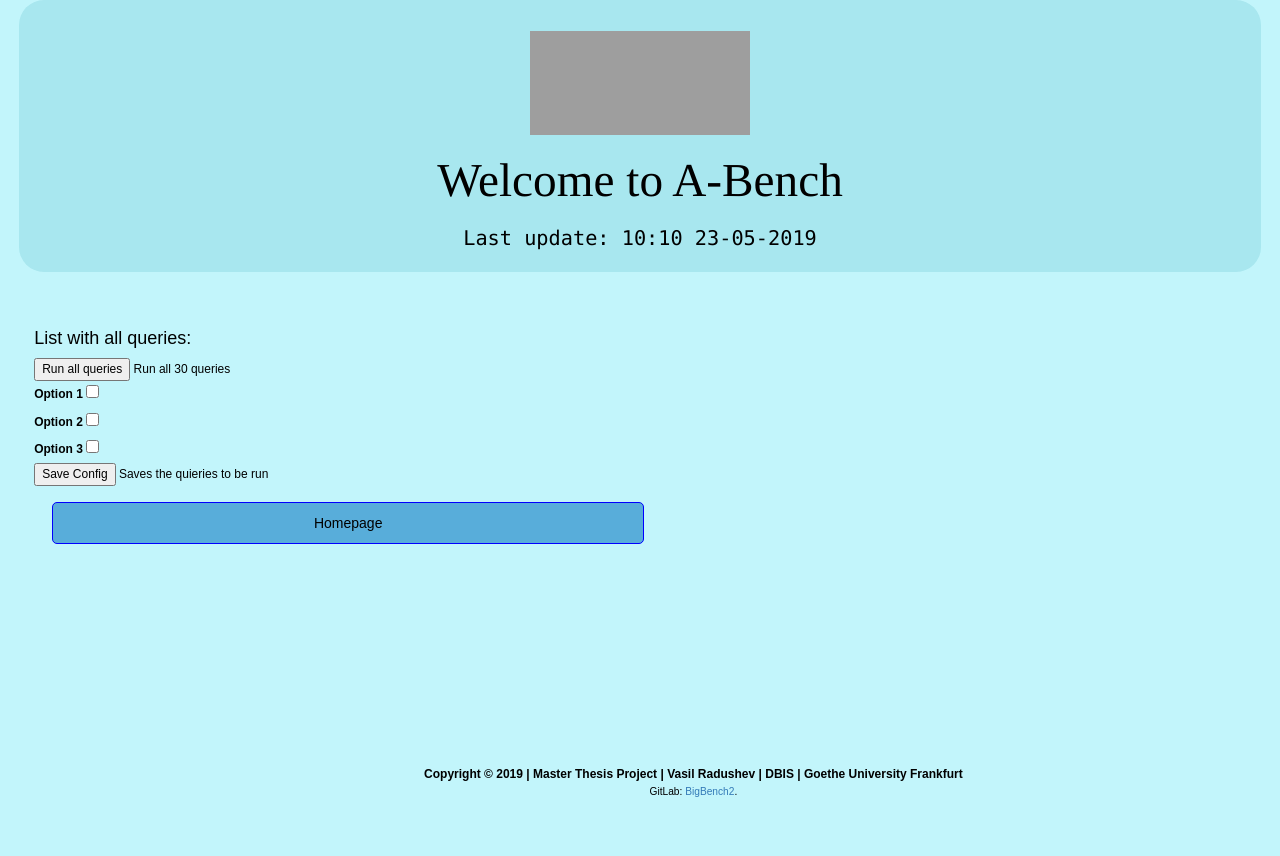
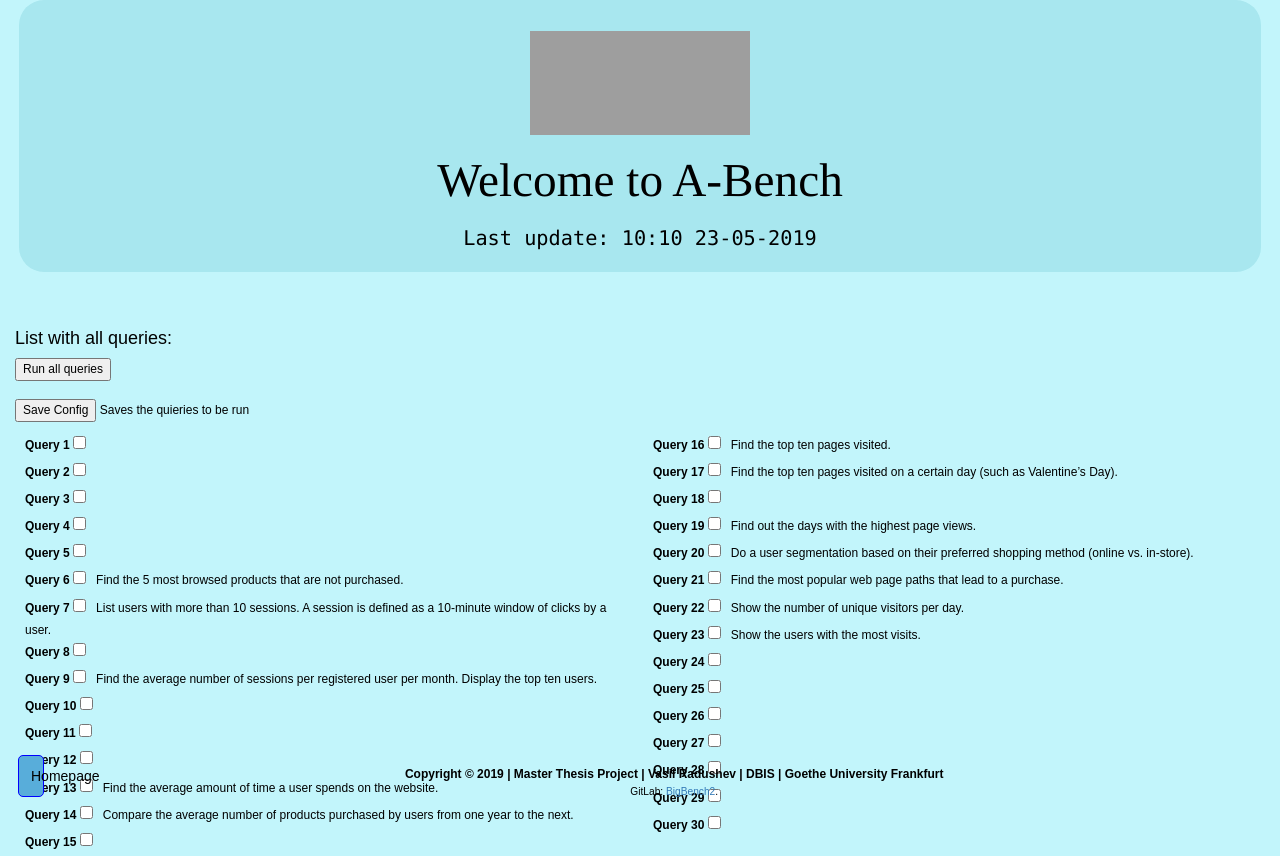
Before and after one commit to o7ka4aln1ka/abench-management-console, a Flask app: page /config/ in a window 1280 px wide. Before the commit the page ends 797 px from the top, so only its background shows below. Run offline with Flask 2, Linux system fonts and the light colour scheme; parts of the project's set-up code (start-up, migrations or seed data) failed here and were passed over; some libraries are stand-ins or nearby versions; grey boxes are pictures that could not be loaded.

Commit message:
added all 30 queries added new styles-config.css

```diff
--- /dev/null
+++ b/A-Bench-Dashboard/static/css/styles-config.css
@@ -0,0 +1,136 @@
+/* background color and font */
+
+body {
+    background-color: #C2F5FB;
+    font-family: arial;
+    font-size: 150%;
+}
+
+h1 {
+    font-family: times;
+    color: black;
+    font-size: 350%;
+}
+
+h2 {
+    color: black;
+    font-size: 150%;
+}
+
+h3,
+h4,
+h5 {
+    align: center;
+    color: black;
+    font-size: 20px;
+}
+
+code {
+    background: #A8E7EF;
+    border-radius: 25px;
+    display: block;
+    padding: 12px 12px;
+    text-align: center;
+}
+
+header,
+section-left,
+section-right,
+footer {
+    margin: 0 1.5% 24px 1.5%;
+}
+
+section-left {
+    float: left;
+    width: 50%;
+}
+
+section-right {
+    float: right;
+    font-size: 10px;
+    float: left;
+    width: 100%;
+}
+
+.alignright {
+  float:right;
+}
+/* #file-contents {
+  width: 100%;
+  height: 20em;
+} */
+
+footer {
+    clear: both;
+    margin-bottom: 0;
+    position: relative;
+}
+
+/* colums settings */
+/* Create three equal columns that floats next to each other */
+.column {
+    float: left;
+    width: 79%;
+    padding: 10px;
+    height: 200px;
+    margin: 0 auto;
+}
+/* Create three equal columns that floats next to each other */
+/* .column-left {
+    float: left;
+    width: 40%;
+    padding: 10px;
+    height: 550px;
+} */
+
+.column-center {
+    display: inline-block;
+    width: 28%;
+    padding: 10px;
+    height: 400px;
+}
+/* .column-right {
+    float: left;
+    width: 15%;
+    padding: 10px;
+    height: 550px;
+} */
+
+.column-config {
+  float: left;
+  width: 50%;
+  padding: 10px;
+  height: 300px;
+}
+/* buttons settings */
+.btn-primary {
+  border-radius: 5px;
+  background-color: #A8E7EF;
+  position:absolute;
+  bottom:0;
+}
+
+.btn-primary:hover {
+  background-color: #A8E7EF;
+}
+
+.button {
+    background-color: #58ADDA;
+    border-radius: 5px;
+    border: 1px solid blue;
+    color: black;
+    padding: 10px 12px;
+    text-align: center;
+    text-decoration: none;
+    font-size: 14px;
+    cursor: pointer;
+    width: 100%;
+    display: inline-block;
+    margin: 3px;
+    position:absolute;
+    bottom:0;
+}
+
+.btn-primary .button:hover {
+    background-color: #17A3ED;
+}
--- a/A-Bench-Dashboard/templates/config.html
+++ b/A-Bench-Dashboard/templates/config.html
@@ -6,7 +6,7 @@
     <meta charset="utf-8">
     <meta name="viewport" content="width=device-width, initial-scale=1">
     <link rel="stylesheet" href="https://maxcdn.bootstrapcdn.com/bootstrap/3.4.0/css/bootstrap.min.css">
-    <link rel="stylesheet" href="{{ url_for('static', filename='css/styles.css') }}">
+    <link rel="stylesheet" href="{{ url_for('static', filename='css/styles-config.css') }}">
 </head>
 
 <header>
@@ -20,13 +20,14 @@
     </code>
 </header>
 
-<section-left>
-    <!-- <code> -->
 <div class="btn-queries">
+  <div class="btn-primary">
+    <button id="home" class="button" onclick="self.location.href='http://127.0.0.1:5000/'">Homepage</button>
+  </div>
     <h2>List with all queries: </h2>
-        <div>
+    <!-- <div> -->
         <button id="config_txt" class="btn-queries" onclick="self.location.href='http://127.0.0.1:5000/set_env_var_all_queries'; changeColor()">Run all queries</button>
-            Run all 30 queries
+        <!-- Run all 30 queries -->
         <br>
         <script>
             function changeColor() {
@@ -64,52 +65,155 @@
                 border-style: solid;
             }
         </style>
-            <!-- • Q6 : Find the 5 most browsed products that are not purchased. <br>
-    • Q7 : List users with more than 10 sessions. A session is defined as a 10-minute window of clicks by a user. <br>
-    • Q9 : Find the average number of sessions per registered user per month. Display the top ten users. <br>
-    • Q13 : Find the average amount of time a user spends on the website. <br>
-    • Q14 : Compare the average number of products purchased by users from one year to the next. <br>
-    • Q16 : Find the top ten pages visited. <br>
-    • Q17 : Find the top ten pages visited on a certain day (such as Valentine’s Day). <br>
-    • Q19 : Find out the days with the highest page views. <br>
-    • Q20 : Do a user segmentation based on their preferred shopping method (online vs. in-store). <br>
-    • Q21 : Find the most popular web page paths that lead to a purchase. <br>
-    • Q22 : Show the number of unique visitors per day. <br>
-    • Q23 : Show the users with the most visits. <br>
-
-        </div>
-    </div>
-    <! </code> -->
-
-            <!-- <input type="text" placeholder="Type something here" /> -->
 
         <body>
-                  <form action="/set_env_var/" method="post">
           <div>
-                        <label for="option1">Option 1</label>
-                        <input type="checkbox" id="option1" name="1">
-                    </div>
-                    <div>
-                        <label for="option2">Option 2</label>
-                        <input type="checkbox" id="option2" name="2">
-                    </div>
-                    <div>
-                        <label for="option3">Option 3</label>
-                        <input type="checkbox" id="option3" name="30">
-                    </div>
-                    <!-- <button>Check All</button> -->
-                    <div>
+            <br>
             <button id="config_txt" class="btn-queries">Save Config</button>
             <!-- <button id="config_txt" class="btn-queries" onclick="self.location.href='http://127.0.0.1:5000/set_env_var'; changeColor()">Save Config</button> -->
             Saves the quieries to be run
             <br>
+          </div>
+            <div class="column-config">
+                <form action="/set_env_var/" method="post">
+                    <div>
+                        <label for="option1">Query 1</label>
+                        <input type="checkbox" id="option1" name="1">
+                    </div>
+                    <div>
+                        <label for="option2">Query 2</label>
+                        <input type="checkbox" id="option2" name="2">
+                    </div>
+                    <div>
+                        <label for="option3">Query 3</label>
+                        <input type="checkbox" id="option3" name="3">
+                    </div>
+                    <div>
+                        <label for="option4">Query 4</label>
+                        <input type="checkbox" id="option4" name="4">
+                    </div>
+                    <div>
+                        <label for="option5">Query 5</label>
+                        <input type="checkbox" id="option5" name="5">
+                    </div>
+                    <div>
+                        <label for="option6">Query 6</label>
+                        <input type="checkbox" id="option6" name="6"> &nbsp; Find the 5 most browsed products that are not purchased.
+                    </div>
+                    <div>
+                        <label for="option7">Query 7</label>
+                        <input type="checkbox" id="option7" name="7"> &nbsp; List users with more than 10 sessions. A session is defined as a 10-minute window of clicks by a user.
+                    </div>
+                    <div>
+                        <label for="option8">Query 8</label>
+                        <input type="checkbox" id="option8" name="8">
+                    </div>
+                    <div>
+                        <label for="option9">Query 9</label>
+                        <input type="checkbox" id="option9" name="9"> &nbsp; Find the average number of sessions per registered user per month. Display the top ten users.
+                    </div>
+                    <div>
+                        <label for="option10">Query 10</label>
+                        <input type="checkbox" id="option10" name="10">
+                    </div>
+                    <div>
+                        <label for="option11">Query 11</label>
+                        <input type="checkbox" id="option11" name="11">
+                    </div>
+                    <div>
+                        <label for="option12">Query 12</label>
+                        <input type="checkbox" id="option12" name="12">
+                    </div>
+                    <div>
+                        <label for="option13">Query 13</label>
+                        <input type="checkbox" id="option13" name="13">
+                        &nbsp; Find the average amount of time a user spends on the website.
+                    </div>
+                    <div>
+                        <label for="option14">Query 14</label>
+                        <input type="checkbox" id="option14" name="14">
+                        &nbsp; Compare the average number of products purchased by users from one year to the next.
+                    </div>
+                    <div>
+                        <label for="option15">Query 15</label>
+                        <input type="checkbox" id="option15" name="15">
+                    </div>
+            </div>
+            <div class="column-config">
+                <div>
+                    <label for="option16">Query 16</label>
+                    <input type="checkbox" id="option16" name="16">
+                    &nbsp; Find the top ten pages visited.
+                </div>
+                <div>
+                    <label for="option17">Query 17</label>
+                    <input type="checkbox" id="option17" name="17">
+                    &nbsp; Find the top ten pages visited on a certain day (such as Valentine’s Day).
+                </div>
+                <div>
+                    <label for="option18">Query 18</label>
+                    <input type="checkbox" id="option18" name="18">
+                </div>
+                <div>
+                    <label for="option19">Query 19</label>
+                    <input type="checkbox" id="option19" name="19">
+                    &nbsp; Find out the days with the highest page views.
+                </div>
+                <div>
+                    <label for="option20">Query 20</label>
+                    <input type="checkbox" id="option20" name="20">
+                    &nbsp; Do a user segmentation based on their preferred shopping method (online vs. in-store).
+                </div>
+                <div>
+                    <label for="option21">Query 21</label>
+                    <input type="checkbox" id="option21" name="21">
+                    &nbsp; Find the most popular web page paths that lead to a purchase.
+                </div>
+                <div>
+                    <label for="option22">Query 22</label>
+                    <input type="checkbox" id="option22" name="22">
+                    &nbsp; Show the number of unique visitors per day.
+                </div>
+                <div>
+                    <label for="option23">Query 23</label>
+                    <input type="checkbox" id="option23" name="23">
+                    &nbsp; Show the users with the most visits.
+                </div>
+                <div>
+                    <label for="option24">Query 24</label>
+                    <input type="checkbox" id="option24" name="24">
+                </div>
+                <div>
+                    <label for="option25">Query 25</label>
+                    <input type="checkbox" id="option25" name="25">
+                </div>
+                <div>
+                    <label for="option26">Query 26</label>
+                    <input type="checkbox" id="option26" name="26">
+                </div>
+                <div>
+                    <label for="option27">Query 27</label>
+                    <input type="checkbox" id="option27" name="27">
+                </div>
+                <div>
+                    <label for="option28">Query 28</label>
+                    <input type="checkbox" id="option28" name="28">
+                </div>
+                <div>
+                    <label for="option29">Query 29</label>
+                    <input type="checkbox" id="option29" name="29">
+                </div>
+                <div>
+                    <label for="option30">Query 30</label>
+                    <input type="checkbox" id="option30" name="30">
+                </div>
             </div>
             </form>
 
             <script src="https://code.jquery.com/jquery-2.2.3.min.js"></script>
 
             <script type="text/javascript">
-                $("#checkbox-container :checkbox").on("change", function(){
+                $("#checkbox-container :checkbox").on("change", function() {
                     alert("The checkbox with the ID '" + this.id + "' changed");
                 });
             </script>
@@ -180,20 +284,11 @@
 
                 $button.text(formValues["buttonText"]);
             </script>
-            </body>
 
-</section-left>
-<!-- <section-right> -->
+          <br>
 
           <center>
-    <div class="btn-queries">
-        <button id="home" class="button" onclick="self.location.href='http://127.0.0.1:5000/'">Homepage</button>
-    </div>
             <div id="allButFooter">
-        <center>
-            <footer>
-
-        </center>
                 <footer id="footnotes" class="col-sm-9" style="position: fixed; bottom: 0; width: 100%;">
                     <strong class="Copy">Copyright © 2019</strong>
                     <strong class="spacer"> | </strong>
@@ -209,6 +304,6 @@
                 </footer>
             </div>
         </center>
-</footer>
 
+      </body>
 </html>
--- a/A-Bench-Dashboard/templates/homepage.html
+++ b/A-Bench-Dashboard/templates/homepage.html
@@ -6,7 +6,7 @@
     <meta charset="utf-8">
     <meta name="viewport" content="width=device-width, initial-scale=1">
     <link rel="stylesheet" href="https://maxcdn.bootstrapcdn.com/bootstrap/3.4.0/css/bootstrap.min.css">
-    <link rel="stylesheet" href="{{ url_for('static', filename='css/styles.css') }}">
+    <link rel="stylesheet" href="{{ url_for('static', filename='css/styles-homepage.css') }}">
     <!-- auto refresh homepage every 15 seconds -->
     <meta http-equiv="refresh" content="15">
 </head>
```
Also changed, not shown: A-Bench-Dashboard/start-dashboard.py (+11 -6 lines), A-Bench-Dashboard/static/css/styles-homepage.css (renamed from A-Bench-Dashboard/static/css/styles.css). Lines whose indentation alone changed are shown as unchanged.
